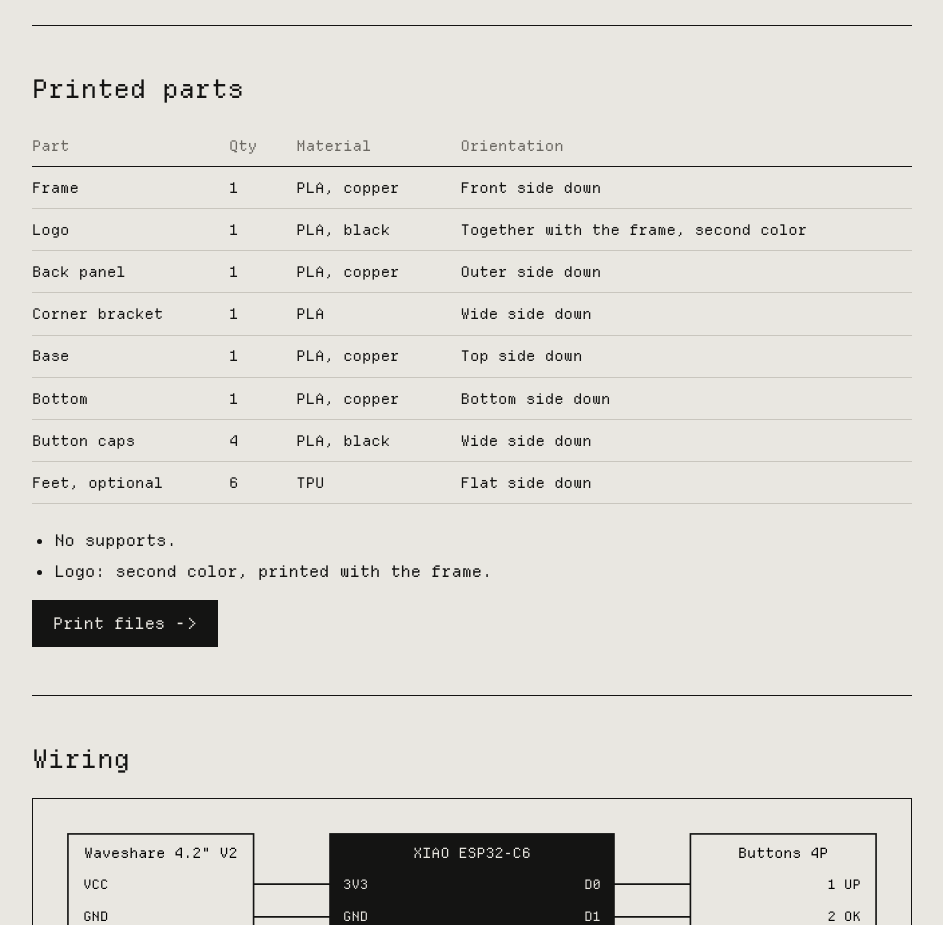
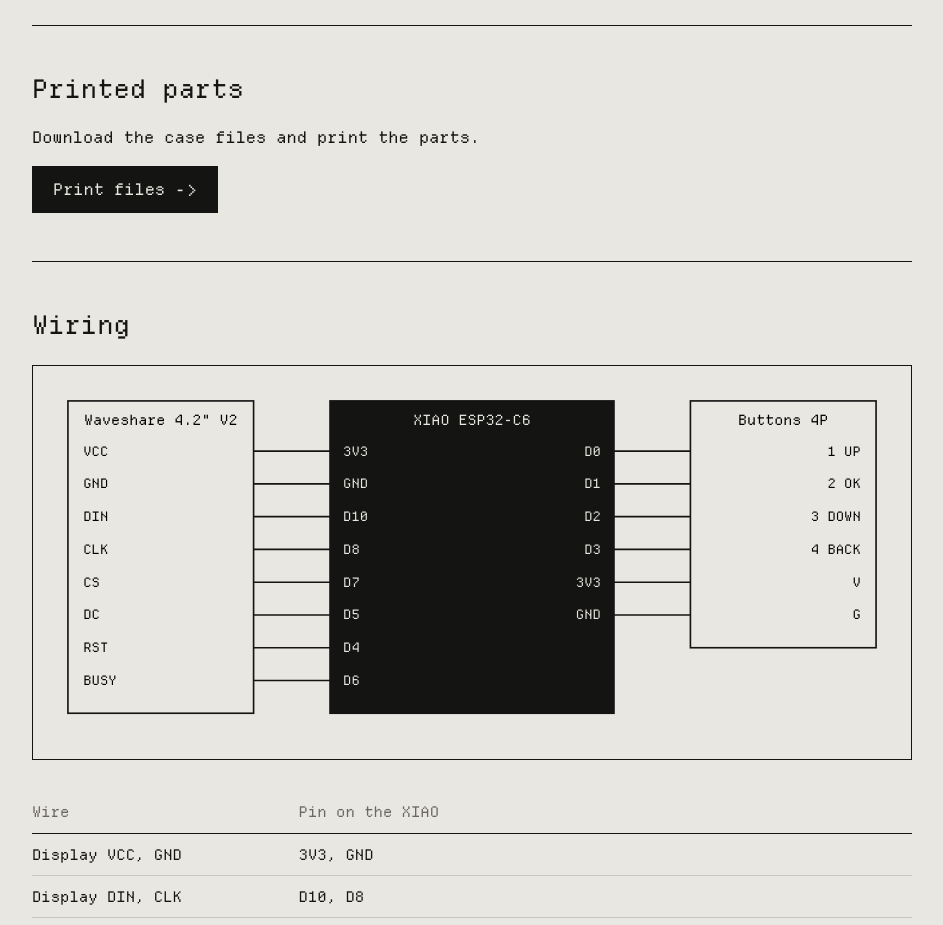
Before and after one commit to GrakovNe/perinkpheral-dev-portal, a React (Vite) app: page /hardware in a window 1280 px wide. Shown: the part 2960-3885 px from the top of the page, without its empty margins (296-1239 px from the left). Built offline with nearby package versions, Linux system fonts and the light colour scheme.

Commit message:
Replace duplicate printed parts list with download link
Keep the enclosure file list on its printing page and direct assembly readers there.

```diff
--- a/src/pages/Hardware.tsx
+++ b/src/pages/Hardware.tsx
@@ -86,23 +86,7 @@ export function Hardware() {
         </Chapter>
 
         <Chapter chapter={printing}>
-          <Table
-            head={[t('Part', 'Деталь'), t('Qty', 'Кол-во'), t('Material', 'Материал'), t('Orientation', 'Положение')]}
-            rows={[
-              [t('Frame', 'Рамка'), '1', t('PLA, copper', 'PLA, медный'), t('Front side down', 'Лицом вниз')],
-              [t('Logo', 'Логотип'), '1', t('PLA, black', 'PLA, чёрный'), t('Together with the frame, second color', 'Вместе с рамкой, вторым цветом')],
-              [t('Back panel', 'Задняя панель'), '1', t('PLA, copper', 'PLA, медный'), t('Outer side down', 'Внешней стороной вниз')],
-              [t('Corner bracket', 'Уголок'), '1', 'PLA', t('Wide side down', 'Широкой стороной вниз')],
-              [t('Base', 'Основание'), '1', t('PLA, copper', 'PLA, медный'), t('Top side down', 'Верхом вниз')],
-              [t('Bottom', 'Дно'), '1', t('PLA, copper', 'PLA, медный'), t('Bottom side down', 'Низом вниз')],
-              [t('Button caps', 'Колпачки кнопок'), '4', t('PLA, black', 'PLA, чёрный'), t('Wide side down', 'Широкой стороной вниз')],
-              [t('Feet, optional', 'Ножки, необязательно'), '6', 'TPU', t('Flat side down', 'Плоской стороной вниз')],
-            ]}
-          />
-          <ul>
-            <li>{t('No supports.', 'Без поддержек.')}</li>
-            <li>{t('Logo: second color, printed with the frame.', 'Логотип: второй цвет, печатается вместе с рамкой.')}</li>
-          </ul>
+          <p>{t('Download the case files and print the parts.', 'Скачайте файлы корпуса и распечатайте детали.')}</p>
           <div className="buttons">
             <Link className="button" to={local('/hardware/print')}>
               {t('Print files', 'Файлы для печати')} <span className="arrow">-&gt;</span>
```
